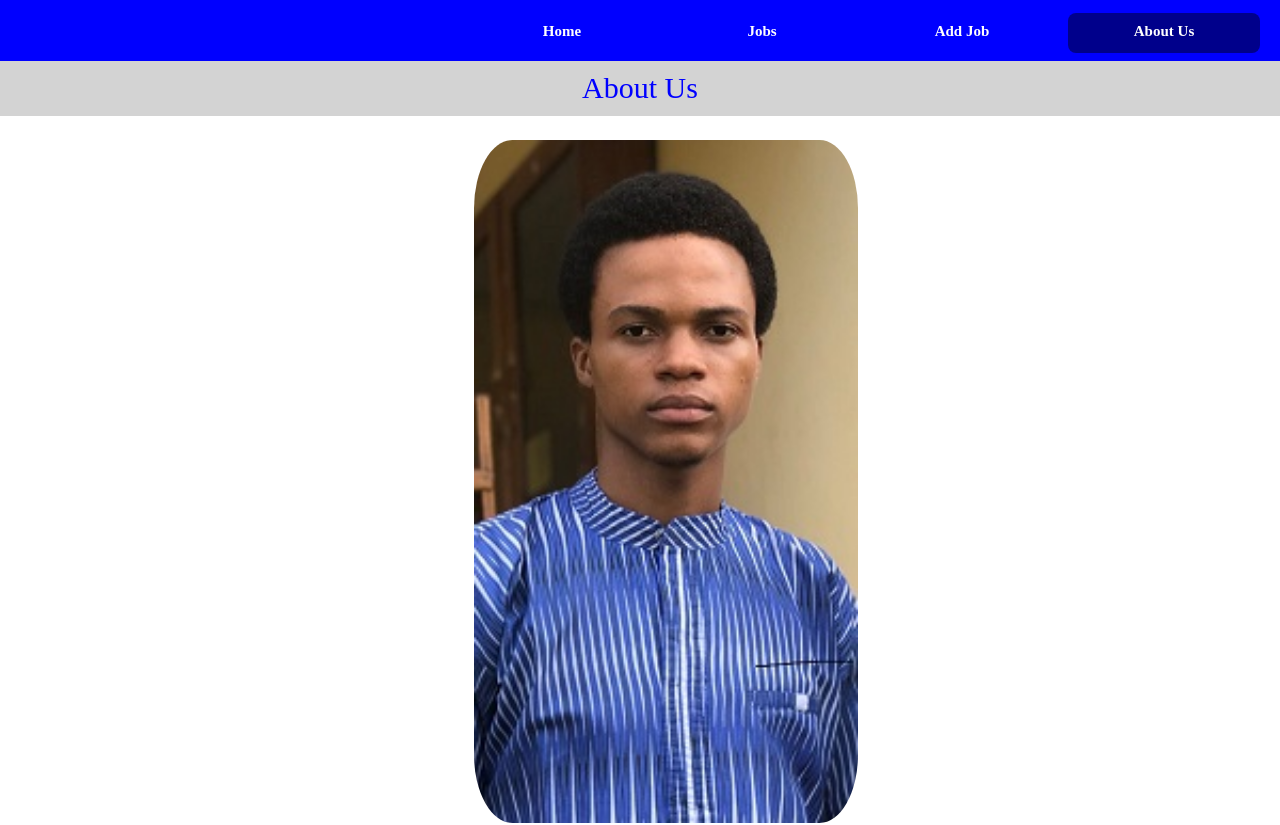
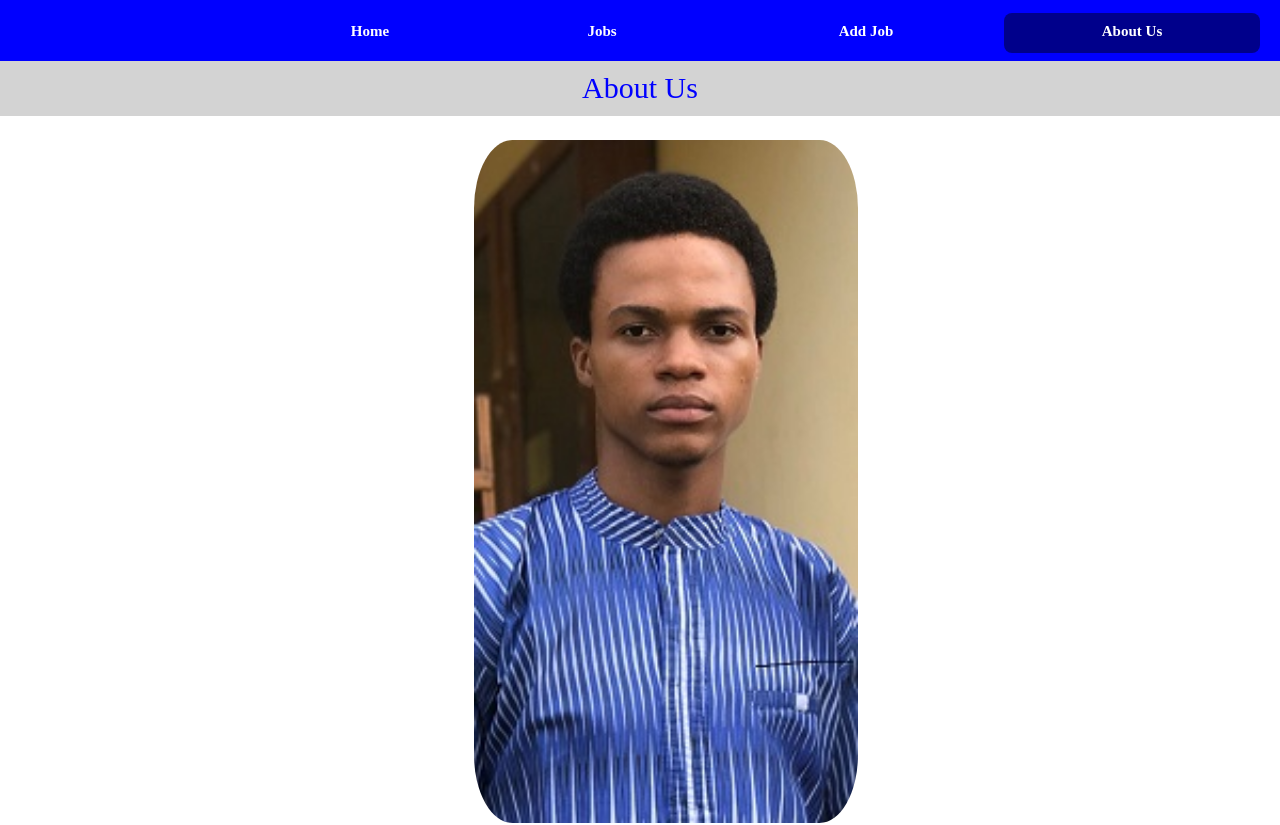
Before and after one commit to Matthias-Paul/my-react-job, a React (Vite) app: page /about in a window 1280 px wide. Shown: the top 825 px of the page. Built offline with nearby package versions, Linux system fonts and the light colour scheme.

Commit message:
i commit

```diff
--- a/src/aboutnavbar.module.css
+++ b/src/aboutnavbar.module.css
@@ -41,7 +41,7 @@
     font-size: 15px;
     color:white;
     cursor: pointer;
-    width: 15%;
+    width: 20%;
     padding-top:10px;
     height:30px;
     text-align: center;
@@ -57,7 +57,7 @@
     color:white;
     cursor: pointer;
 
-    width: 15%;
+    width: 20%;
     padding-top:10px;
     height:30px;
     text-align: center;
@@ -79,7 +79,7 @@
     color:white;
     cursor: pointer;
     background-color: darkblue;
-    width: 15%;
+    width: 20%;
     padding-top:10px;
     height:30px;
     text-align: center;
--- a/src/addjobnavbar.module.css
+++ b/src/addjobnavbar.module.css
@@ -45,7 +45,7 @@
 }
 .about{
 
-    width: 15%;
+    width: 20%;
     padding-top:10px;
     height:30px;
     font-size: 15px;
@@ -64,7 +64,7 @@
     color:white;
     cursor: pointer;
 
-    width: 15%;
+    width: 20%;
     padding-top:10px;
     height:30px;
     text-align: center;
--- a/src/jobnavbar.module.css
+++ b/src/jobnavbar.module.css
@@ -51,7 +51,7 @@
     color:white;
     cursor: pointer;
 
-    width: 15%;
+    width: 20%;
     padding-top:10px;
     height:30px;
     text-align: center;
@@ -65,7 +65,7 @@
     color:white;
     cursor: pointer;
 
-    width: 15%;
+    width: 20%;
     padding-top:10px;
     height:30px;
     text-align: center;
--- a/src/navbar.module.css
+++ b/src/navbar.module.css
@@ -49,7 +49,7 @@
     color:white;
     cursor: pointer;
 
-    width: 15%;
+    width: 20%;
     padding-top:10px;
     height:30px;
     text-align: center;
@@ -63,7 +63,7 @@
     color:white;
     cursor: pointer;
 
-    width: 15%;
+    width: 20%;
     padding-top:10px;
     height:30px;
     text-align: center;
```
